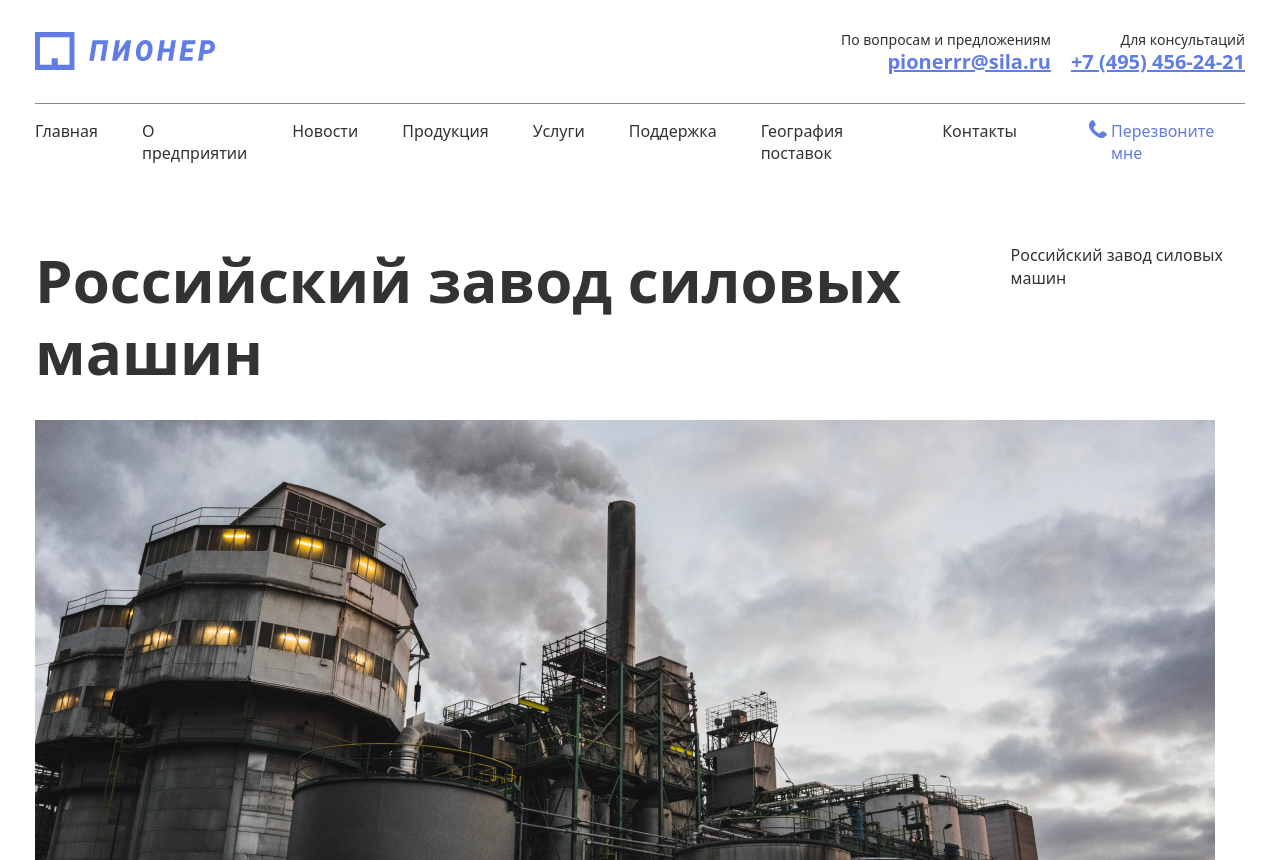
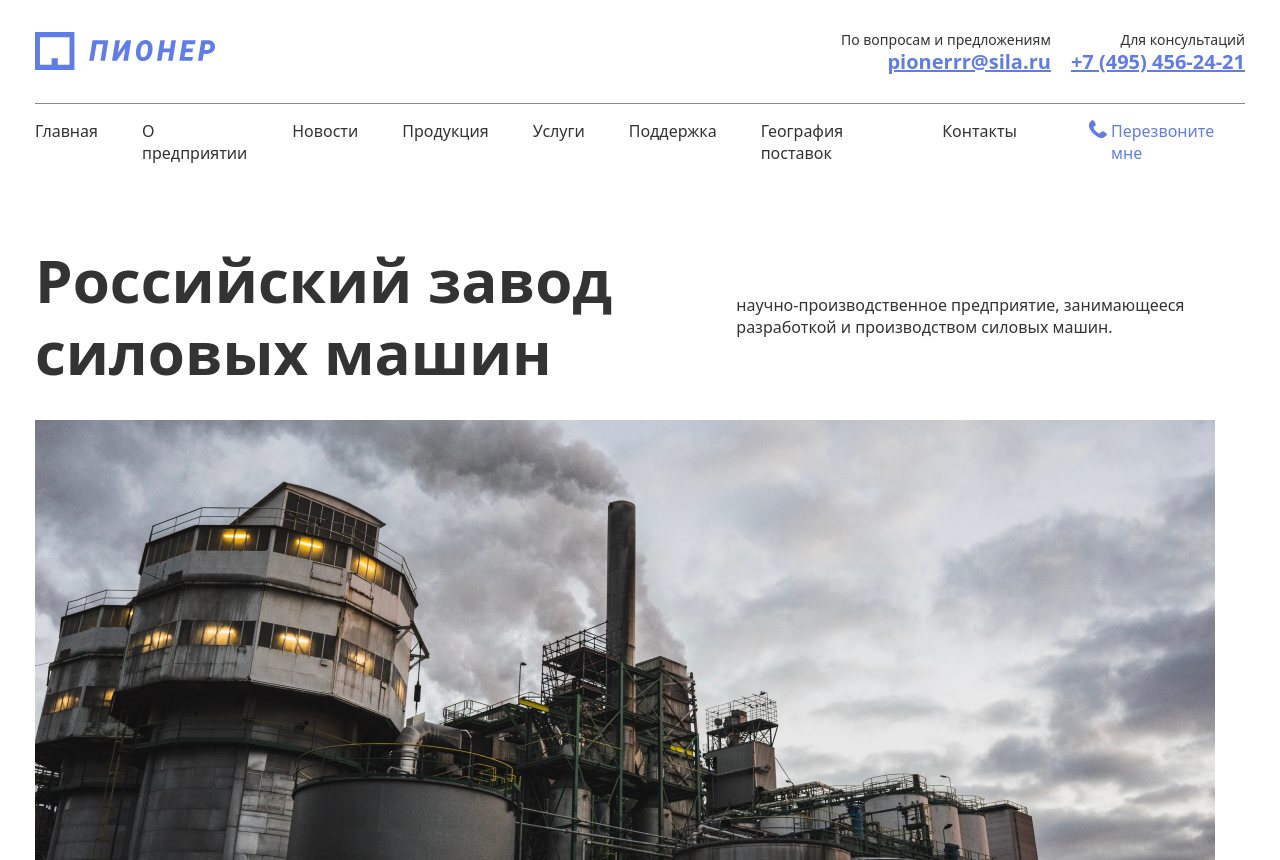
Before and after one commit to AlexSvistunov/pioneer, a plain HTML site: page index.html in a window 1280 px wide. Shown: the top 860 px of the page. Drawn offline with Linux system fonts and the light colour scheme; a web font is replaced by a local one.

Commit message:
fixed bug

```diff
--- a/css/index.css
+++ b/css/index.css
@@ -112,6 +112,7 @@
 .plant__text {
 	display: flex;
 	margin-bottom: var(--gap);
+	align-items: center;
 }
 
 .plant__title {
--- a/index.html
+++ b/index.html
@@ -62,7 +62,7 @@
                 <div class="plant__text">
                     <h1 class="section-title plant__title">Российский завод силовых машин</h1>
 
-                    <p class="plant__descr">Российский завод силовых машин</p>
+                    <p class="plant__descr">научно-производственное предприятие, занимающееся разработкой и производством силовых машин.</p>
                 </div>
 
                 <img src="images/hero.jpg" alt="Фото завода" style="width: 1180px; height: 440px;">
```
